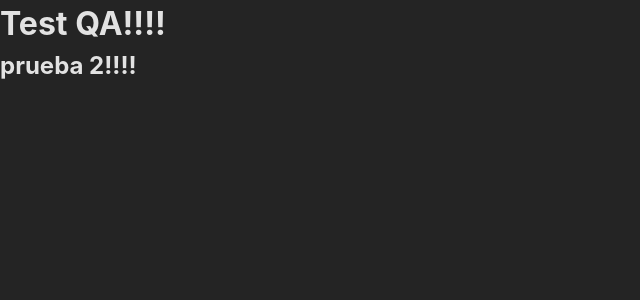
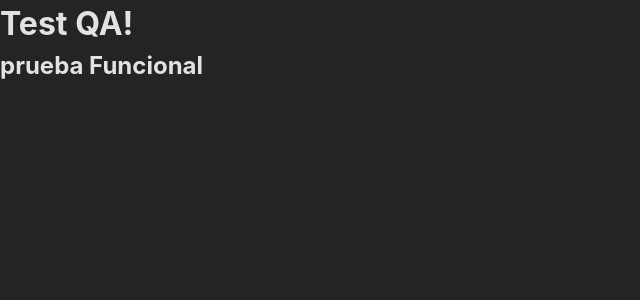
Before and after one commit to reactivos23646/Clon-Pelis-codo, a React (Vite) app: page / in a window 1280 px wide. Shown: the top 300 px of the page, without its empty margins (0-640 px from the left). Built offline with nearby package versions, Linux system fonts and the light colour scheme.

Commit message:
testing qa branch

```diff
--- a/src/App.jsx
+++ b/src/App.jsx
@@ -3,8 +3,8 @@ import React from 'react'
 export const App = () => {
   return (
     <div>
-      <h1>Test QA!!!!</h1>
-      <h2> prueba 2!!!!</h2>
+      <h1>Test QA!</h1>
+      <h2> prueba Funcional</h2>
 
     </div>
   )
```
